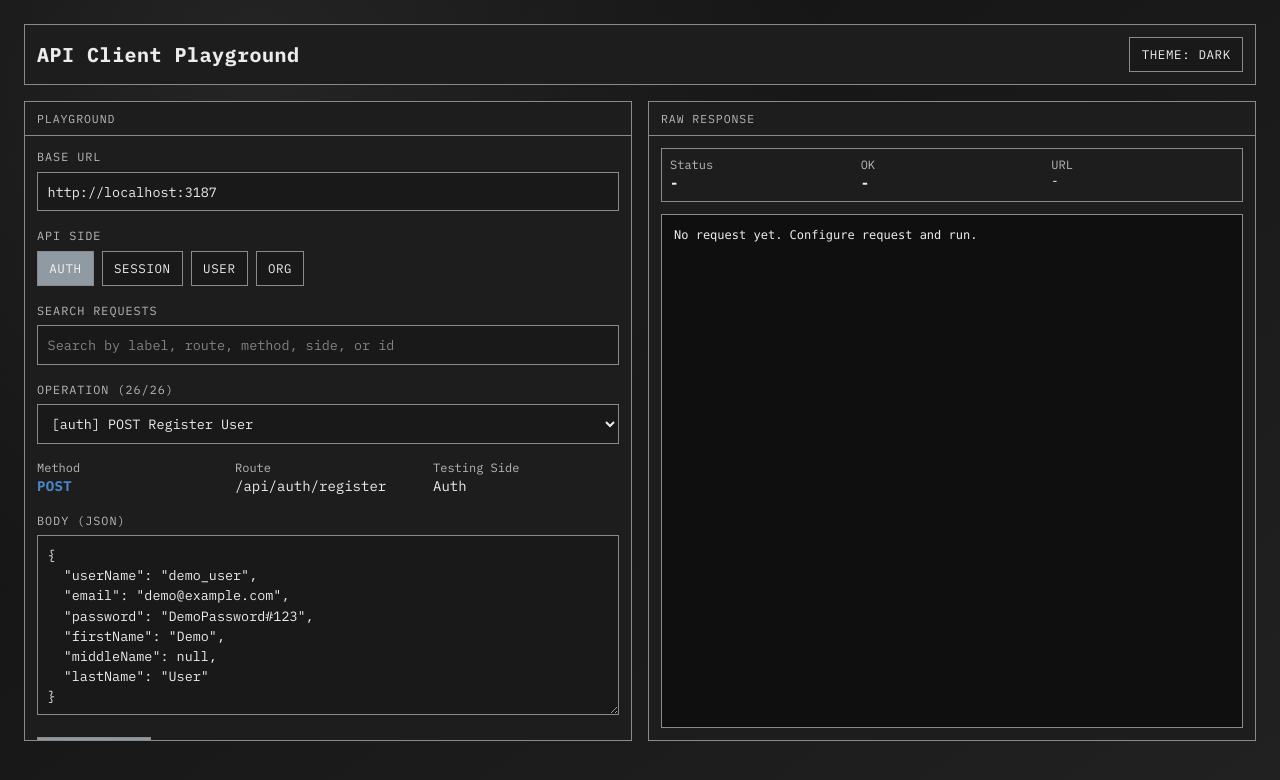
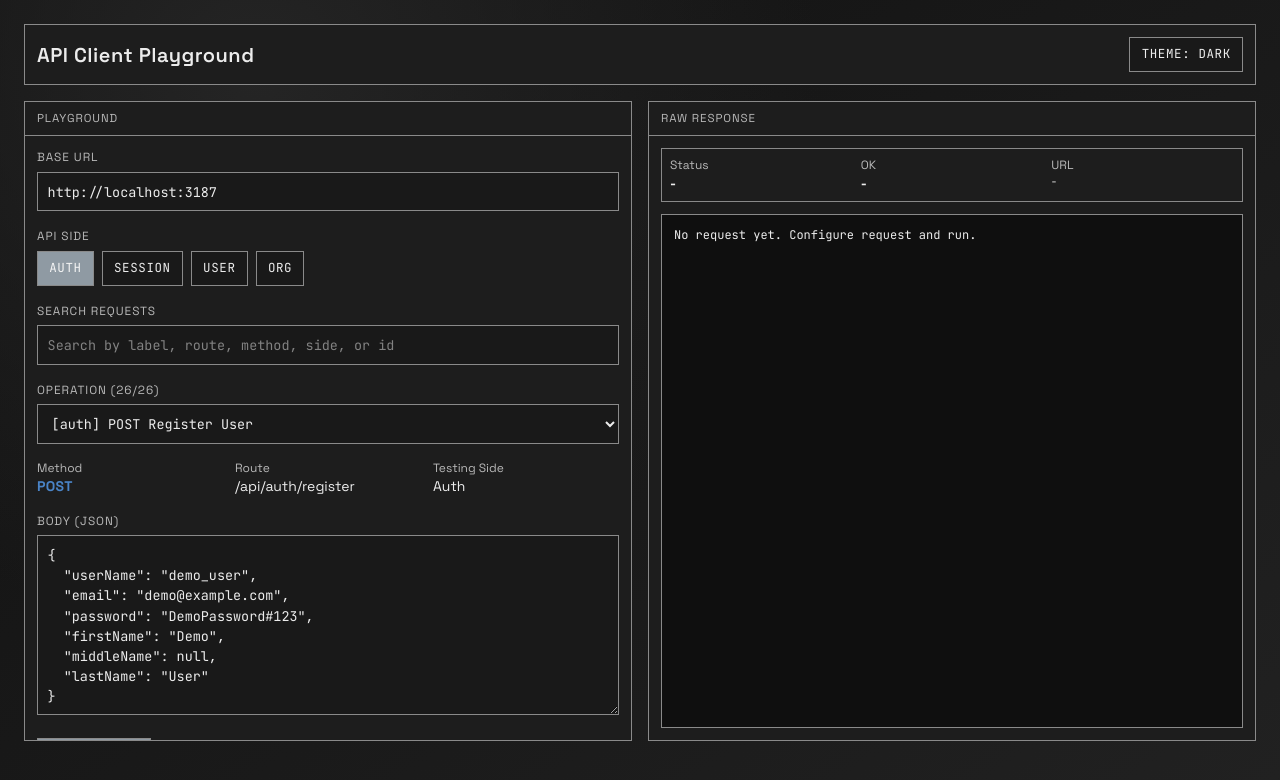
Before and after one commit to lionelodiha/edutracker, a React (Vite) app in the folder frontend/edu-tracker/: page / in a window 1280 px wide. Shown: the top 780 px of the page. Built offline with nearby package versions, Linux system fonts and the light colour scheme.

Commit message:
Update font families: Switch to Space Grotesk for body text and JetBrains Mono for code elements

```diff
--- a/frontend/edu-tracker/index.html
+++ b/frontend/edu-tracker/index.html
@@ -7,7 +7,7 @@
     <link rel="preconnect" href="https://fonts.googleapis.com" />
     <link rel="preconnect" href="https://fonts.gstatic.com" crossorigin />
     <link
-      href="https://fonts.googleapis.com/css2?family=Fira+Code:wght@400;500;700&family=IBM+Plex+Mono:wght@400;500;700&display=swap"
+      href="https://fonts.googleapis.com/css2?family=JetBrains+Mono:wght@400;500;700&family=Space+Grotesk:wght@400;500;600;700&display=swap"
       rel="stylesheet"
     />
     <title>edu-tracker</title>
--- a/frontend/edu-tracker/src/index.css
+++ b/frontend/edu-tracker/src/index.css
@@ -34,7 +34,7 @@ body,
 }
 
 body {
-  font-family: "IBM Plex Mono", "Fira Code", ui-monospace, SFMono-Regular, Menlo, Consolas, monospace;
+  font-family: "Space Grotesk", "Segoe UI", "Helvetica Neue", Arial, sans-serif;
   background: linear-gradient(145deg, var(--bg), color-mix(in srgb, var(--bg) 85%, #7d7d7d 15%));
   color: var(--text);
 }
@@ -75,6 +75,7 @@ body {
 }
 
 .input-block {
+  font-family: "JetBrains Mono", "Fira Code", ui-monospace, SFMono-Regular, Menlo, Consolas, monospace;
   width: 100%;
   border: 1px solid var(--line);
   border-radius: 0;
@@ -91,6 +92,7 @@ body {
 }
 
 .btn-block {
+  font-family: "JetBrains Mono", "Fira Code", ui-monospace, SFMono-Regular, Menlo, Consolas, monospace;
   border: 1px solid var(--line);
   border-radius: 0;
   background: color-mix(in srgb, var(--panel) 70%, var(--bg) 30%);
@@ -113,6 +115,7 @@ body {
 }
 
 .response-terminal {
+  font-family: "JetBrains Mono", "Fira Code", ui-monospace, SFMono-Regular, Menlo, Consolas, monospace;
   margin: 0;
   border: 1px solid var(--line);
   border-radius: 0;
```
